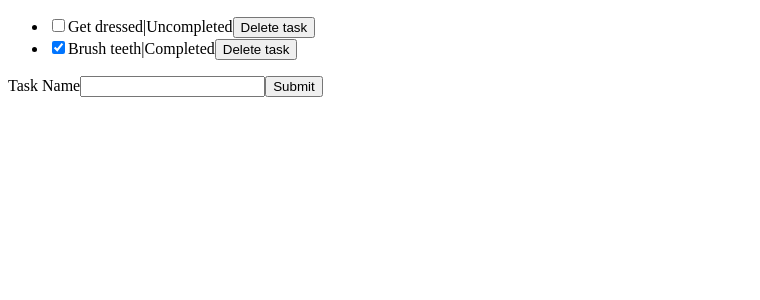
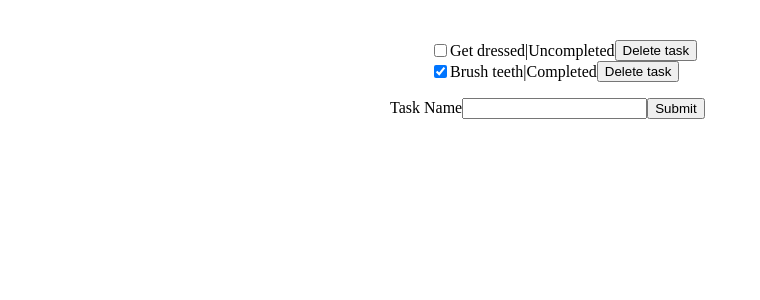
Before and after one commit to bpb54321/task-list, a React (Vite) app: page / in a window 1280 px wide. Shown: the top 300 px of the page, without its empty margins (0-760 px from the left). Built offline with nearby package versions, Linux system fonts and the light colour scheme.

Commit message:
Add initial styles.

```diff
--- /dev/null
+++ b/src/App.module.css
@@ -0,0 +1,6 @@
+.app {
+    max-width: 500px;
+    margin-left: auto;
+    margin-right: auto;
+    margin-top: 40px;
+}
--- a/src/App.tsx
+++ b/src/App.tsx
@@ -2,6 +2,7 @@ import NewTaskForm from "@/components/TaskCreationForm.tsx";
 import TaskList from "@/components/TaskList.tsx";
 import { useTasks } from "@/hooks/useTasks.ts";
 import { Task } from "@/types/Task.ts";
+import classes from "@/App.module.css";
 
 const exampleTasks: Task[] = [
   new Task("Get dressed", false),
@@ -16,14 +17,14 @@ function App() {
     handleTaskCompletionStatusChange,
   } = useTasks(exampleTasks);
   return (
-    <>
+    <div className={classes.app}>
       <TaskList
         tasks={tasks}
         onDeleteTask={handleDeleteTask}
         onTaskCompletionStatusChange={handleTaskCompletionStatusChange}
       />
       <NewTaskForm onCreateTask={handleCreateTask} />
-    </>
+    </div>
   );
 }
 
--- /dev/null
+++ b/src/components/TaskItem.module.css
@@ -0,0 +1,6 @@
+.taskItem {
+    font-size: 1rem;
+    display: flex;
+    flex-flow: row nowrap;
+    align-items: center;
+}
--- a/src/components/TaskItem.tsx
+++ b/src/components/TaskItem.tsx
@@ -1,5 +1,6 @@
 import CompletionStatus from "@/components/CompletionStatus.tsx";
 import type { Task } from "@/types/Task.ts";
+import classes from "@/components/TaskItem.module.css";
 
 export interface TaskItemProps {
   task: Task;
@@ -9,7 +10,7 @@ export interface TaskItemProps {
 
 function TaskItem({ task, onDelete, onCompletionStatusChange }: TaskItemProps) {
   return (
-    <li>
+    <li className={classes.taskItem}>
       <input
         type="checkbox"
         onChange={() => onCompletionStatusChange(task.id)}
```
